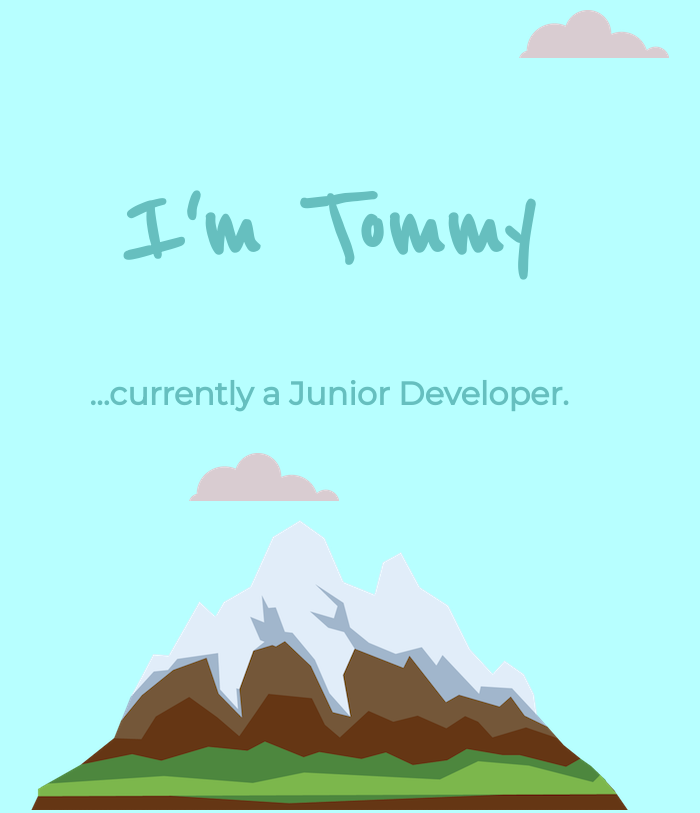
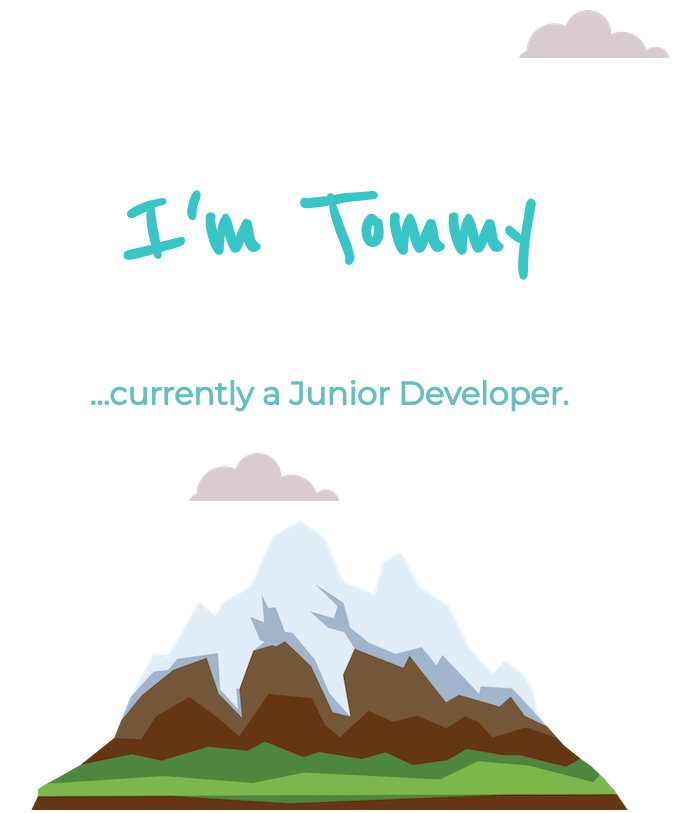
Before and after one commit to tommytham/tommytham.github.io, a plain HTML site: page index.html in a window 1280 px wide. Shown: the top 813 px of the page, without its empty margins (311-1011 px from the left). Drawn offline with Linux system fonts and the light colour scheme.

Commit message:
Background color changes

```diff
--- a/css/stylesheet.css
+++ b/css/stylesheet.css
@@ -2,10 +2,10 @@ body {
   margin: 0px;
   text-align: center;
   font-family: "Montserrat", sans-serif;
-  background-color: rgb(231, 255, 247);
+  background-color: rgb(217, 250, 242);
 }
 h1 {
-  color: #66bfbf;
+  color: #38c5c5;
   font-size: 700%;
   font-family: "Reenie Beanie", cursive;
 }
@@ -42,7 +42,7 @@ hr {
 }
 
 .top-container {
-  background-color: rgb(183, 255, 255);
+  background-color: rgb(255, 255, 255);
   position: relative;
   padding-top: 100px;
 }
```
